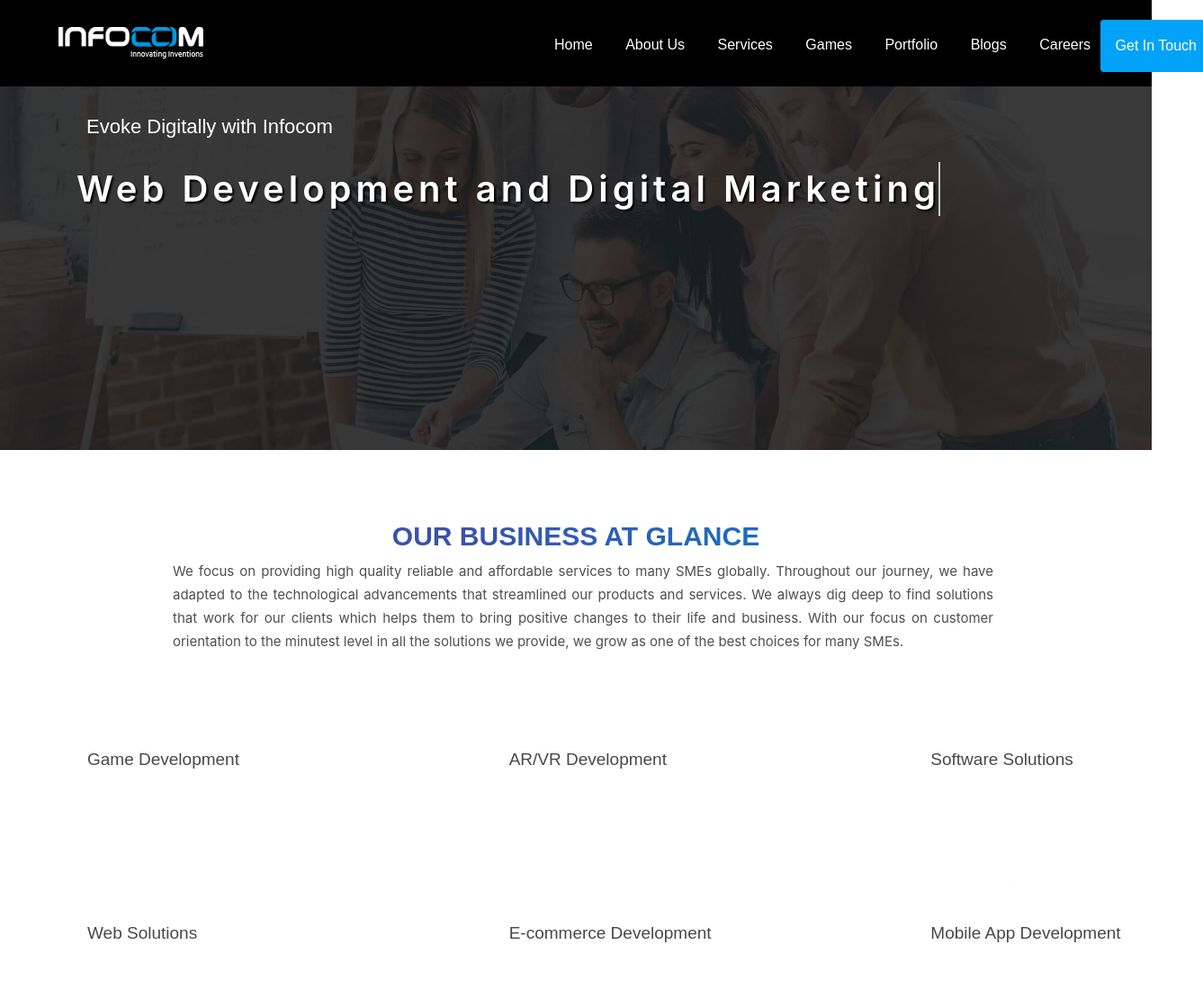
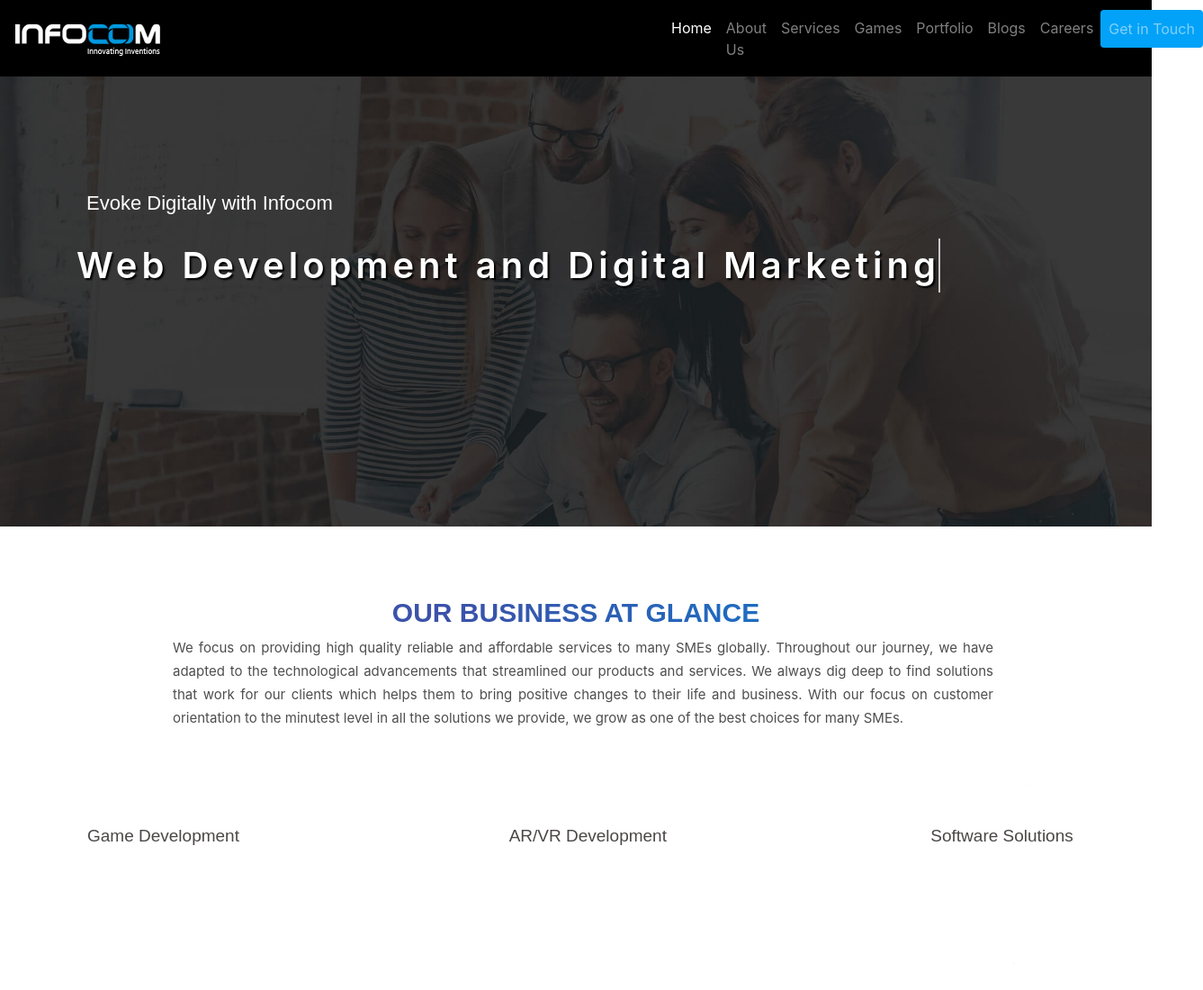
Before and after one commit to renishbabu876/infocomm, a website: page index.html in a window 1280 px wide. Shown: the top 1100 px of the page at 90% size, 1337 px wide, since content can reach past the window. Drawn offline with nearby package versions, Linux system fonts and the light colour scheme.

Commit message:
commit message

```diff
--- a/index.html
+++ b/index.html
@@ -16,23 +16,44 @@
 </head>
 
 <body>
-    <div class="navigation">
-        <div class="infocomm_logo">
-            <img src="img/logo.png" alt="logo" class="infocomm_logo_company_logo">
-        </div>
-        <ul class="navigation__list">
-            <li class="navigation__item"><a href="#" class="navigation__link">Home</a></li>
-            <li class="navigation__item"><a href="#" class="navigation__link">About Us</a></li>
-            <li class="navigation__item"><a href="#" class="navigation__link">Services</a></li>
-            <li class="navigation__item"><a href="#" class="navigation__link">Games</a></li>
-            <li class="navigation__item"><a href="#" class="navigation__link">Portfolio</a></li>
-            <li class="navigation__item"><a href="#" class="navigation__link">Blogs</a></li>
-            <li class="navigation__item"><a href="#" class="navigation__link">Careers</a></li>
-            <li class="navigation__item"><a href="#" class="navigation__link btn">Get In Touch</a></li>
+<nav class="navbar navbar-dark  navbar-expand-sm bg-dark2 navbar-expand">
+  <a class="navbar-brand" href="#">
+    <img src="img/logo.png" alt="logo">
 
+  </a>
+  <button class="navbar-toggler" type="button" data-toggle="collapse" data-target="#navbar-list-2" aria-controls="navbarNav" aria-expanded="false" aria-label="Toggle navigation">
+    <span class="navbar-toggler-icon"></span>
+  </button>
+  <div class="collapse navbar-collapse" id="navbar-list-2">
+    <ul class="navbar-nav navbar-item">
+      <li class="nav-item active">
+        <a class="nav-link" href="#">Home <span class="sr-only">(current)</span></a>
+      </li>
+      <li class="nav-item">
+        <a class="nav-link" href="#">About Us</a>
+      </li>
+      <li class="nav-item">
+        <a class="nav-link" href="#">Services</a>
+      </li>
+      <li class="nav-item">
+        <a class="nav-link" href="#">Games</a>
+      </li>
+      <li class="nav-item">
+        <a class="nav-link" href="#">Portfolio</a>
+      </li>
+      <li class="nav-item">
+        <a class="nav-link" href="#">Blogs</a>
+      </li>
+      <li class="nav-item">
+        <a class="nav-link" href="#">Careers</a>
+      </li>
+      <li class="nav-item">
+        <a class="nav-link btn" href="#">Get in Touch</a>
+      </li>
 
-        </ul>
-    </div>
+    </ul>
+  </div>
+</nav>
 
     <header class="company_introduction">
         <div class="company_image">
--- a/sass/layout/_navigation.scss
+++ b/sass/layout/_navigation.scss
@@ -1,66 +1,65 @@
-.navigation {
-   background-color:$color-black;
-   width: 100%;
-   height: 6rem;
-   position: fixed;
-   top: 0;
-   left: 0;
-   z-index: 1;
 
-   @media only screen and (max-width:1268px) {
+.bg-custom-1 {
+    background-color: #85144b;
+  }
 
-   }
+  .bg-custom-2 {
+  background-image: linear-gradient(15deg, #13547a 0%, #80d0c7 100%);
+  }
 
-   &__list {
-       list-style: none;
-       @media only screen and (max-width:1200px) {
-        margin-left: -20rem;
-       }
+  .bg-dark2 {
+      background-color: $color-black;
+  }
+  .navbar-item {
+      margin-left: 34rem;
 
-       @media only screen and (max-width:900px) {
-        margin-left: -33rem;
-       }
+      @media only screen and (max-width:1200px){
+        margin-left: 12rem;
+      }
 
+      @media only screen and (max-width:900px){
+        margin-left: -1rem;
+      }
 
-   }
+      @media only screen and (max-width:300px){
+        margin-left: 8rem;
+      }
+  }
+.navbar-expand {
+    height: 85px;
+    position: fixed;
+    top: 0;
+    left: 0;
+    z-index: 1;
+    @media only screen and (max-width:1200px) {
+        width: 111%;
+    }
 
-   &__item {
-       display: inline;
-   }
+    @media only screen and (max-width:900px) {
+        width: 128%;
+    }
 
-   &__link:link,
-   &__link:visited {
-       font-size: -0.4rem;
-       color: $color-white;
-       text-decoration: none;
-       padding: 1rem;
-       text-align: left;
-       position: relative;
-       left: 35rem;
-       top: 2rem;
-       font-family: 'Poppins', sans-serif;
+    @media only screen and (max-width:600px) {
+        width: 158%;
+    }
 
+    @media only screen and (max-width:400px) {
+        width: 194%;
+    }
 
-   }
-
-
-
+    @media only screen and (max-width:300px) {
+        width: 395%;
+    }
 }
-
 .btn {
     background-color: $color-blue;
     border-radius: 5px;
     color: $color-white;
     font-weight: 400;
     padding: 1rem 2rem;
-    margin: -10px;
 
-    @media only screen and (max-width:600px) {
-        width: 7rem;
-    padding: 7px 1rem;
-    margin-left: -1rem;
-    text-align: center;
-    }
+
+
 
     &:hover {
         background-color: #4f6df5;
```
Also changed, not shown: css/style.css.
